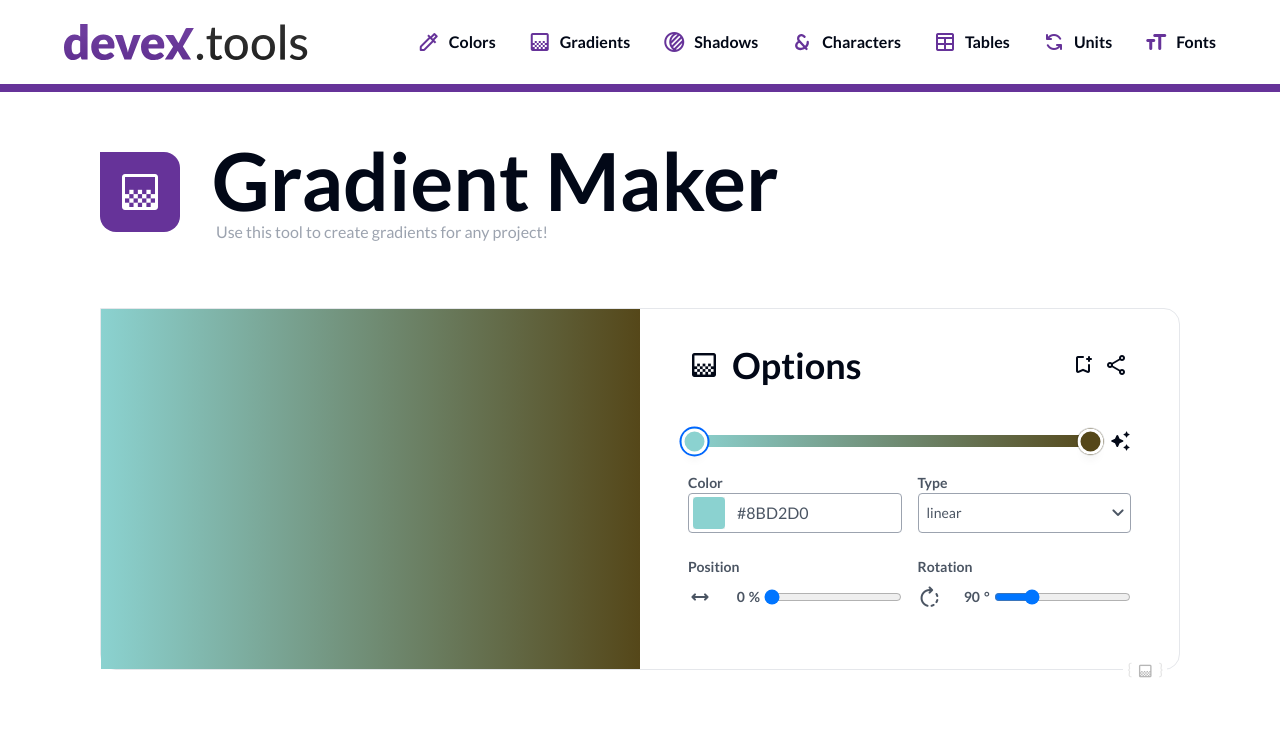
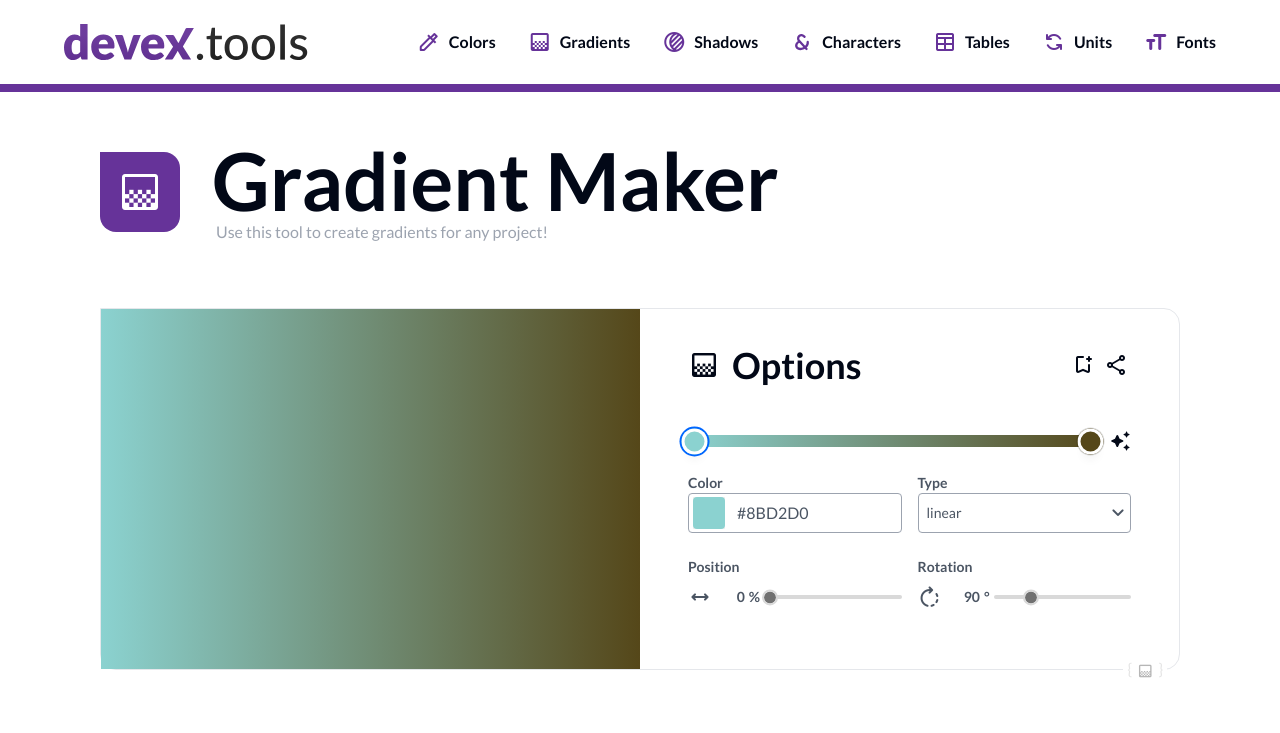
Before and after one commit to chingu-voyages/devex.tools, a React (Vite) app in the folder fetools-app/: page /gradients in a window 1280 px wide. Shown: the top 733 px of the page. Built offline with nearby package versions, Linux system fonts and the light colour scheme.

Commit message:
Update slider styles

```diff
--- a/fetools-app/src/components/ColorGradient/ColorGradientSlider.jsx
+++ b/fetools-app/src/components/ColorGradient/ColorGradientSlider.jsx
@@ -62,7 +62,7 @@ export default function ColorGradientSlider({
                 ref={trackRef}
                 onClick={addThumb}
                 className="block absolute w-full h-full"></span>
-            {knobsArr}
+                {knobsArr}
             </>
         )
 
--- a/fetools-app/src/components/InputComponents/SliderInput.jsx
+++ b/fetools-app/src/components/InputComponents/SliderInput.jsx
@@ -39,6 +39,7 @@ const SliderInput = forwardRef(function ColorInput(props, ref) {
         </span>
         <label id={`slider-${sliderId}`} className="w-full pl-1">
         <input
+            id="custom-slider-input"
             ref={ref}
             min={ranges[activeIndex].min}
             max={ranges[activeIndex].max}
--- a/fetools-app/src/index.css
+++ b/fetools-app/src/index.css
@@ -106,6 +106,39 @@
       width: 100%;
       border: none;
       border-radius: 4px;
+    }
+
+    #custom-slider-input{
+      -webkit-appearance: none;
+      appearance: none;
+    }
+
+    #custom-slider-input::-webkit-slider-thumb{
+      -webkit-appearance: none;
+      appearance: none;
+      border-radius: 50%;
+      height: 12px;
+      width: 12px;
+      outline: solid 2px #D9D9D9;
+      transform: translateY(-30%);
+      background-color: #717171;
+    }
+
+    #custom-slider-input::-webkit-slider-runnable-track{
+      background: none;/* get rid of white Chrome background */
+      font: inherit; /* fix too small font-size in both Chrome & Firefox */
+      margin: 0;
+      pointer-events: none;
+      height: 4px;
+      border-radius: 2px;
+      background-color: #D9D9D9;
+    }
+
+    #custom-slider-input::-moz-range-track {
+      background: none;/* get rid of white Chrome background */
+      font: inherit; /* fix too small font-size in both Chrome & Firefox */
+      margin: 0;
+      pointer-events: none;
     }
   }
 
```
